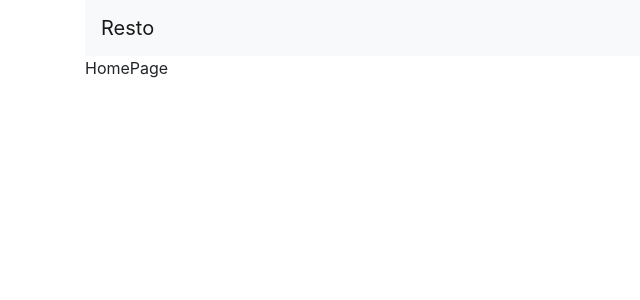
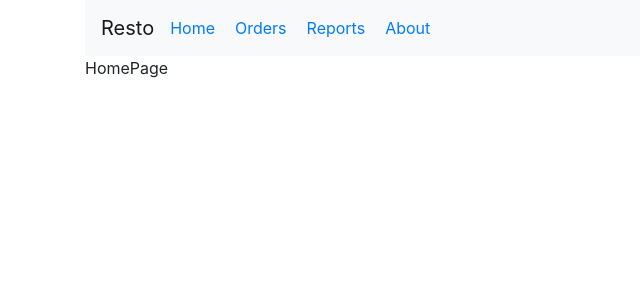
Before and after one commit to roiroi123/resto-2, a React (Create React App) app: page / in a window 1280 px wide. Shown: the top 300 px of the page, without its empty margins (0-640 px from the left). Built offline with nearby package versions, Linux system fonts and the light colour scheme.

Commit message:
routing is ready

```diff
--- a/src/App.css
+++ b/src/App.css
@@ -36,3 +36,8 @@
     transform: rotate(360deg);
   }
 }
+
+
+a {
+    margin-right: 20px;
+ }
--- /dev/null
+++ b/src/components/containers/appRouter/config.tsx
@@ -0,0 +1,13 @@
+import React from "react"
+import { IRoute } from "."
+import HomePage from "../pages/home"
+import AboutPage from "../pages/about"
+import OrdersPage from "../pages/orders"
+import ReportsPage from "../pages/reports"
+
+export const routesConfiguration: Array<IRoute> = [
+    { order: 0, component: HomePage, path: "/", name: "Home", exact: true, isVisible: true },
+    { order: 999, component: AboutPage, path: "/about", name: "About", isVisible: true },
+    { order: 2, component: OrdersPage, path: "/orders", name: "Orders", isVisible: true },
+    { order: 3, component: ReportsPage, path: "/reports", name: "Reports", isVisible: true }
+]
--- a/src/components/containers/appRouter/index.tsx
+++ b/src/components/containers/appRouter/index.tsx
@@ -1,11 +1,7 @@
 import React from "react"
-import HomePage from "../pages/home"
-import AboutPage from "../pages/about"
-import OrdersPage from "../pages/orders"
-import ReportsPage from "../pages/reports"
 import { Switch } from "react-router-dom";
 import RoutesApp from "./routesApp"
-
+import { routesConfiguration } from "./config";
 
 export interface IRoute {
     component: any,
@@ -16,12 +12,11 @@ export interface IRoute {
     order: number
 }
 
-const routesConfiguration: Array<IRoute> = [
-    { order: 0, component: HomePage, path: "/", name: "Home", exact: true, isVisible: true },
-    { order: 1, component: AboutPage, path: "/about", name: "About", isVisible: true },
-    { order: 2, component: OrdersPage, path: "/orders", name: "Orders", isVisible: true },
-    { order: 3, component: ReportsPage, path: "/reports", name: "Reports", isVisible: true }
-]
+export interface IProps {
+    routes: Array<IRoute>
+}
+
+
 
 export default function AppRouter() {
     return <Switch>
--- /dev/null
+++ b/src/components/containers/appRouter/linksApp.tsx
@@ -0,0 +1,11 @@
+import React from "react"
+import { IRoute, IProps } from "./"
+import { Link } from "react-router-dom";
+
+
+export default function LinksApp(props: IProps): any {
+    return props.routes.sort((r1, r2) => r1.order - r2.order).filter((route: IRoute) => route.isVisible).map((route: IRoute) => {
+        const { path, name } = route;
+        return <Link to={path}> {name} </Link>
+    })
+}
--- a/src/components/containers/pages/about/index.tsx
+++ b/src/components/containers/pages/about/index.tsx
@@ -2,5 +2,9 @@ import React from "react"
 
 
 export default function AboutPage() {
-    return <div> About </div>
+    return <div>
+        <div className="mt-5" style={{ width: "500px", margin: "auto" }}>
+            <img src="https://media-cdn.tripadvisor.com/media/photo-s/11/34/8e/cf/facade-du-resto.jpg" />
+        </div>
+    </div>
 }
--- a/src/components/ui-components/header/index.tsx
+++ b/src/components/ui-components/header/index.tsx
@@ -1,6 +1,8 @@
 import React from "react"
 import Navbar from 'react-bootstrap/Navbar';
 import Nav from 'react-bootstrap/Nav';
+import LinksApp from "../../containers/appRouter/linksApp";
+import { routesConfiguration } from "../../containers/appRouter/config"
 
 export default function NavBarApp() {
     return (<Navbar bg="light" expand="lg">
@@ -8,10 +10,7 @@ export default function NavBarApp() {
         <Navbar.Toggle aria-controls="basic-navbar-nav" />
         <Navbar.Collapse id="basic-navbar-nav">
             <Nav className="mr-auto">
-                {/* {Routes.filter((route: IRoute) => route.isVisible).map((route: IRoute) => {
-                    const { path, name } = route;
-                    return <Link to={path}> {name} </Link>
-                })} */}
+                <LinksApp routes={routesConfiguration} />
             </Nav>
         </Navbar.Collapse>
     </Navbar>)
```
Also changed, not shown: src/components/containers/appRouter/routesApp.tsx (+1 -6 lines).
